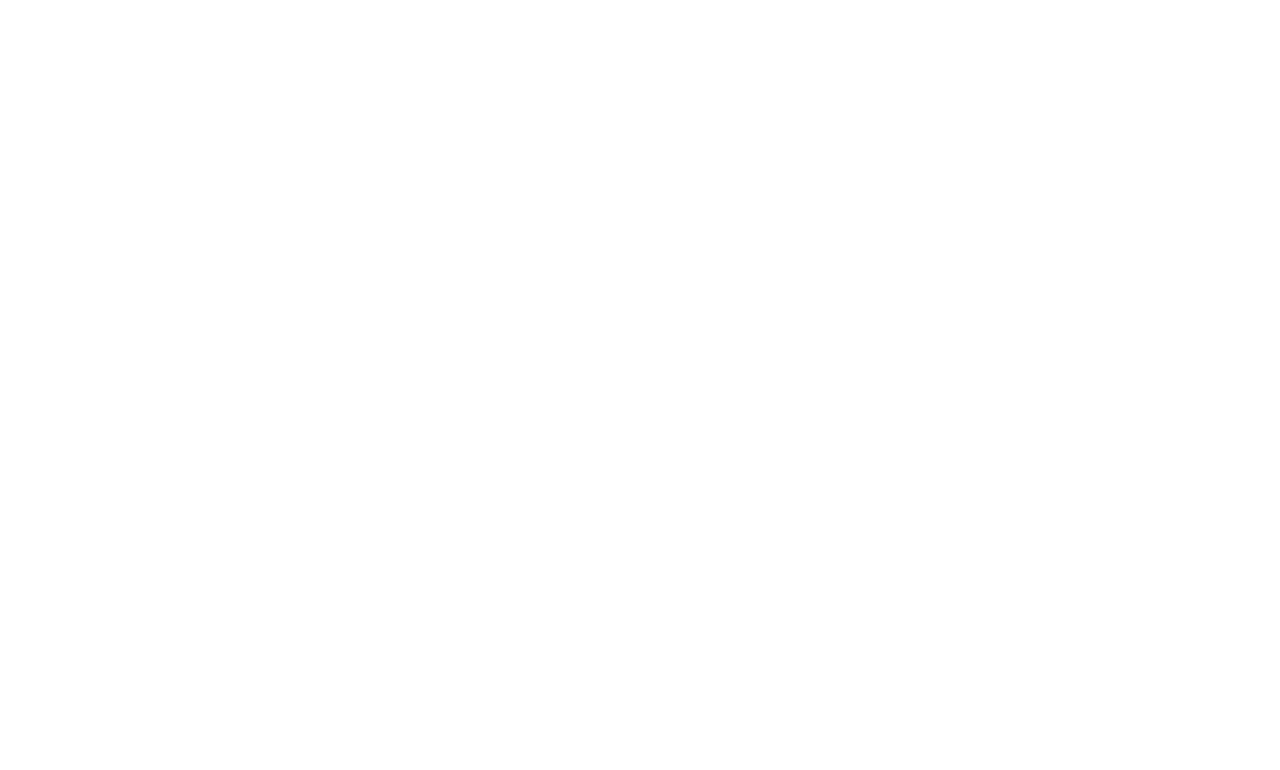
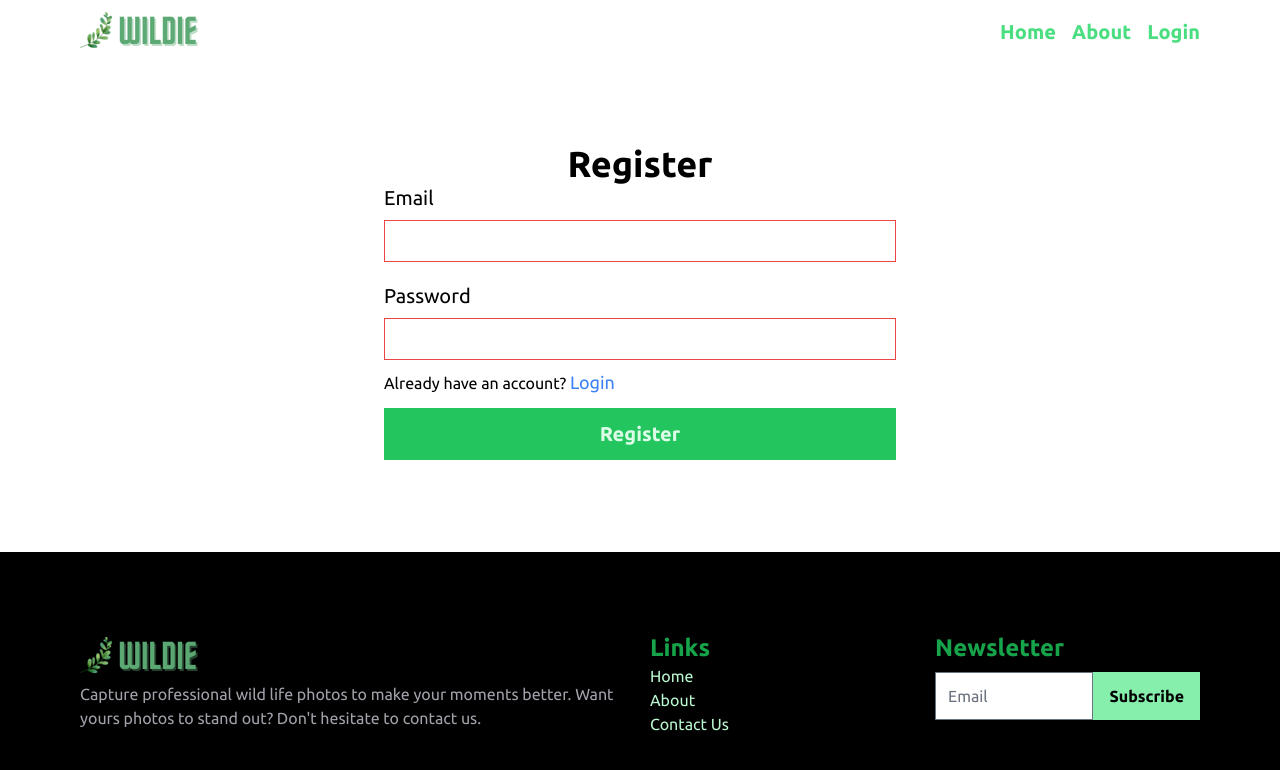
Before and after one commit to shahriyardx/wildie, a React (Vite) app: page /register in a window 1280 px wide. Before the commit this address had no page. Shown: the top 770 px of the page. Built offline with nearby package versions, Linux system fonts and the light colour scheme; no server answers.

Commit message:
Added register page

```diff
--- a/src/App.jsx
+++ b/src/App.jsx
@@ -3,6 +3,7 @@
 import About from './pages/About'
 import Home from './pages/Home'
 import Login from './pages/Login'
+import Register from './pages/Register'
 
 function App() {
 
@@ -11,6 +12,7 @@
       <Route path="/" element={<Home />} />
       <Route path="/about" element={<About />} />
       <Route path="/login" element={<Login />} />
+      <Route path="/register" element={<Register />} />
     </Routes>
   )
 }
--- a/src/components/Profile/Profile.jsx
+++ b/src/components/Profile/Profile.jsx
@@ -1,10 +1,12 @@
 import React from 'react'
 
-const Profile = (props) => {
-  console.log(props.user)
+const Profile = ({ user }) => {
+  const { photoURL, displayName } = user
+
   return (
-    <div className='w-9 h-9 hidden md:block'>
-      <img className='w-full h-full object-cover rounded-full' src={props.user.photoURL} alt="Profile" referrerPolicy='no-referrer' />
+    <div className='hidden md:flex items-center gap-2 bg-green-300 p-1 rounded-full'>
+      {displayName && <span className='font-bold text-lg pl-3'>{displayName}</span>}
+      <img className='w-9 h-9 object-cover rounded-full' src={photoURL || '/images/user.png'} alt="Profile" referrerPolicy='no-referrer' />
     </div>
   )
 }
--- /dev/null
+++ b/src/pages/Register.jsx
@@ -0,0 +1,82 @@
+import React, { useEffect, useState } from 'react'
+import Button from '../components/Button/Button'
+import Container from '../components/Layout/Container'
+import Page from '../components/Layout/Page'
+import useAuth from '../firebase/useAuth'
+import { ImSpinner2 } from 'react-icons/im'
+
+import { useCreateUserWithEmailAndPassword } from 'react-firebase-hooks/auth'
+import { Link } from 'react-router-dom'
+
+const Register = () => {
+  const [email, setEmail] = useState('')
+  const [password, setPassword] = useState('')
+
+  const auth = useAuth()
+  const [signInWithEmailAndPass, user, loading, autherror] = useCreateUserWithEmailAndPassword(auth)
+
+  const [error, setError] = useState('')
+
+  useEffect(() => {
+    if(autherror) {
+      const code = autherror.code
+      if (code == 'auth/email-already-in-use') {
+        return setError('User is already registered. Please login instead')
+      }
+
+      return setError(code)
+    }
+
+    setError('')
+
+  }, [autherror])
+
+
+  const handleSignUp = (e) => {
+    e.preventDefault()
+
+    if(email.trim() == "") {
+      return setError('Please fill the form correctly')
+    }
+
+    signInWithEmailAndPass(email.trim(), password)
+  }
+
+  return (
+    <Page>
+      <Container className='py-20'>
+        <h1 className='text-4xl font-bold text-center'>Register</h1>
+
+        <div className='max-w-lg mx-auto'>
+          <form onSubmit={handleSignUp}>
+            <div className='flex flex-col gap-5'>
+              <div className='flex flex-col gap-2'>
+                <label htmlFor="email" className='text-xl'>Email</label>
+                <input value={email} onChange={e => setEmail(e.target.value)} type="email" placeholder='Email' className='placeholder:text-transparent invalid:ring-red-500 invalid:border-red-500 border-green-600' required/>
+              </div>
+
+              <div className='flex flex-col gap-2'>
+                <label htmlFor="email" className='text-xl'>Password</label>
+                <input value={password} onChange={e => setPassword(e.target.value)} type="password" placeholder='Password' className='placeholder:text-transparent invalid:ring-red-500 invalid:border-red-500 border-green-600' required/>
+              </div>
+            </div>
+
+            <div className='mt-2'>
+              <p>Already have an account? <Link className='text-lg text-blue-500' to="/login">Login</Link></p>
+            </div>
+
+            <div className='mt-3'>
+              <Button type='submit' className='w-full bg-green-500 text-green-100 text-xl font-normal flex items-center justify-center'>
+              {loading ? <ImSpinner2 className='animate-spin text-2xl' /> : 'Register'}
+              </Button>
+            </div>
+
+            <p className='text-red-500 text-lg text-center mt-3'>{error}</p>
+          </form>
+        </div>
+      </Container>
+    </Page>
+  )
+}
+
+export default Register
```
Also changed, not shown: public/images/user.png (added).
